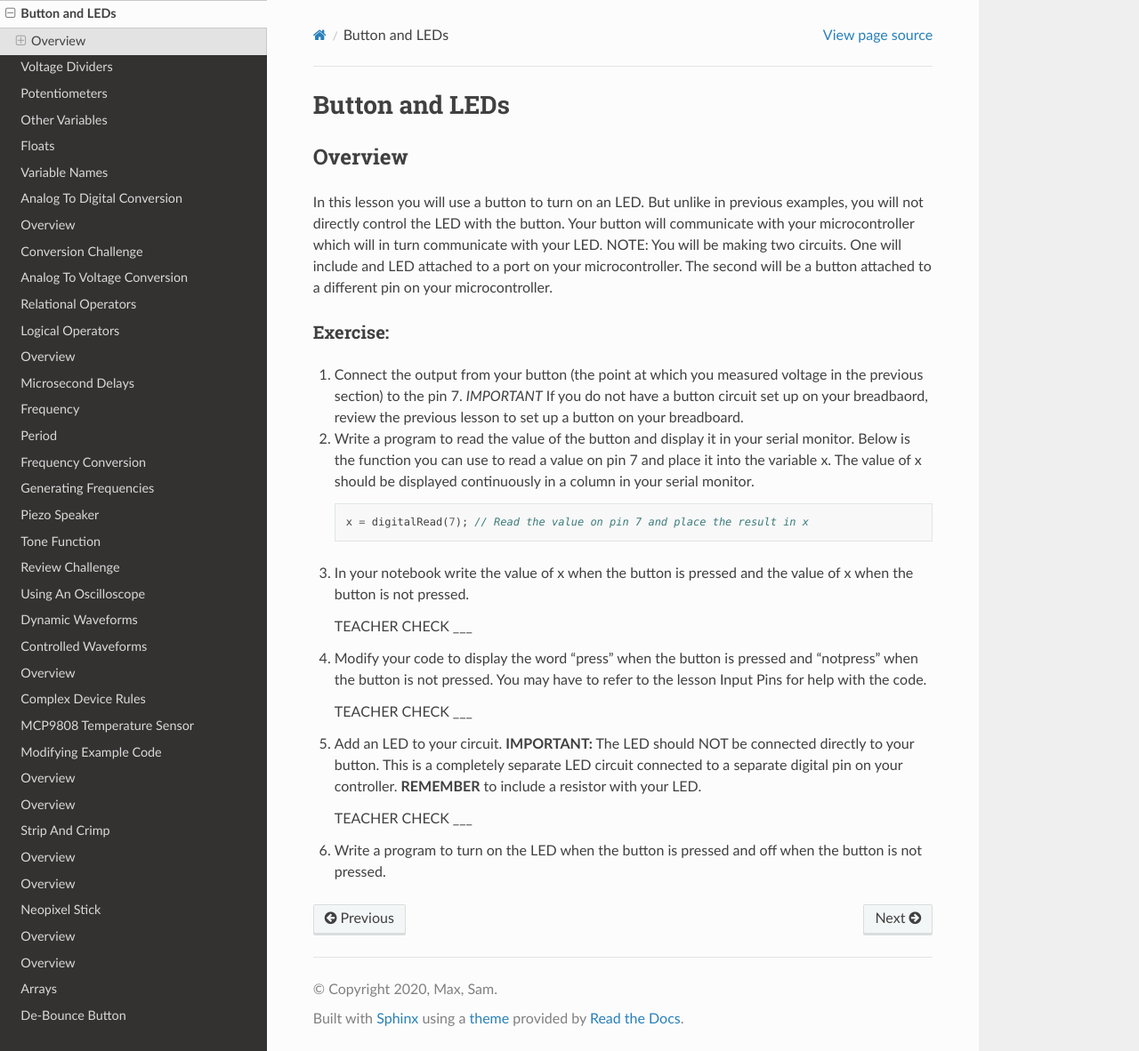
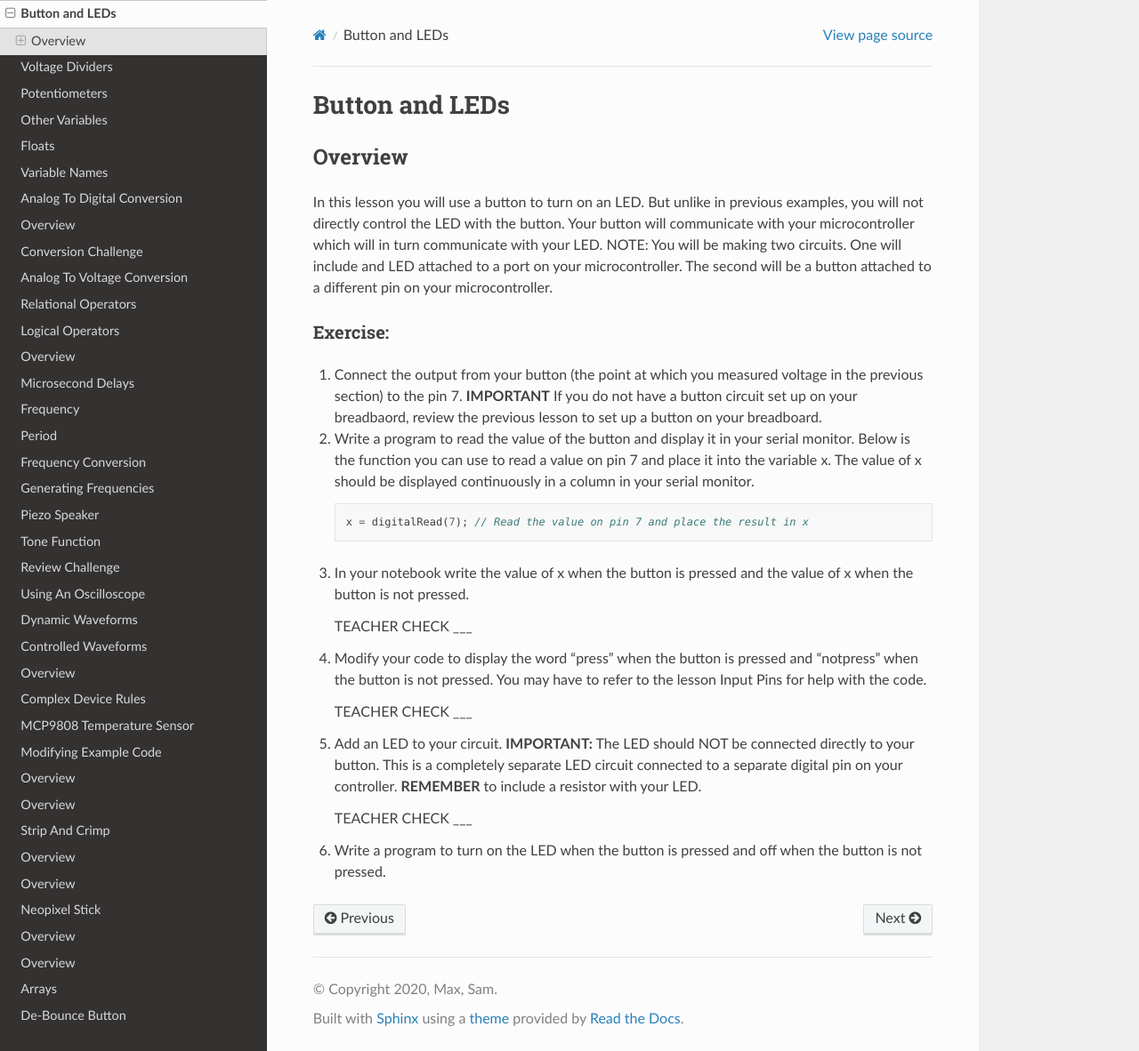
Before and after one commit to maxtkc/mvths-wiki, a Sphinx documentation site: the page built from docs/019aa-buttonLED.rst, in a window 1280 px wide and 1182 px high. Shown: the whole window at 89% size. Built offline with Sphinx 7.4.7 and the Read the Docs theme 2.0.0, drawn with Linux system fonts in a browser that asks for light colours; pages that are not in the unit, such as notebooks, are missing from menus.

```diff
--- a/docs/019aa-buttonLED.rst
+++ b/docs/019aa-buttonLED.rst
@@ -9,7 +9,7 @@ In this lesson you will use a button to turn on an LED. But unlike in previous e
 Exercise:
 ~~~~~~~~~
 
-#. Connect the output from your button (the point at which you measured voltage in the previous section) to the pin 7. *IMPORTANT* If you do not have a button circuit set up on your breadbaord, review the previous lesson to set up a button on your breadboard.
+#. Connect the output from your button (the point at which you measured voltage in the previous section) to the pin 7. **IMPORTANT** If you do not have a button circuit set up on your breadbaord, review the previous lesson to set up a button on your breadboard.
 
 #. Write a program to read the value of the button and display it in your serial monitor. Below is the function you can use to read a value on pin 7 and place it into the variable x. The value of x should be displayed continuously in a column in your serial monitor.
 
```
